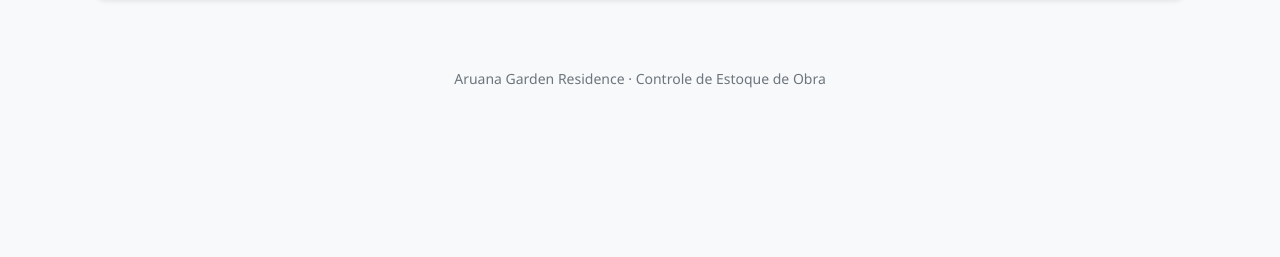
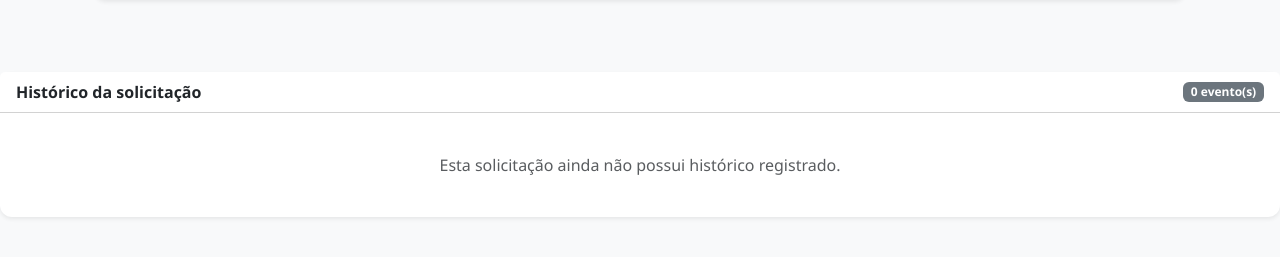
Before and after one commit to JoaoGois72/aruana-estoque, a Python web app: template app/templates/estoque/solicitacao_detalhe.html in a window 1280 px wide. Shown: the part 357-614 px from the top of the page. Run offline with Jinja, Linux system fonts and the light colour scheme; the template is opened without the code that fills it, so the values that code supplies are empty; some libraries are stand-ins or nearby versions.

Commit message:
Exibir timeline no detalhe da solicitação

```diff
--- a/app/templates/estoque/solicitacao_detalhe.html
+++ b/app/templates/estoque/solicitacao_detalhe.html
@@ -518,5 +518,200 @@ document.addEventListener("DOMContentLoaded", function () {
 
 });
 </script>
+  </div>
 
+  <!-- HISTÓRICO / TIMELINE -->
+  <div class="card shadow-sm border-0 mt-4">
+
+    <div class="card-header bg-white d-flex justify-content-between align-items-center">
+      <strong>Histórico da solicitação</strong>
+
+      <span class="badge bg-secondary">
+        {{ historico|length if historico else 0 }} evento(s)
+      </span>
+    </div>
+
+    <div class="card-body">
+
+      {% if historico %}
+
+        <div class="timeline-solicitacao">
+
+          {% for evento in historico %}
+
+            <div class="timeline-item">
+
+              <div class="timeline-marker">
+
+                {% if evento.acao == "CRIACAO" %}
+
+                  <span class="badge rounded-pill bg-secondary">
+                    +
+                  </span>
+
+                {% elif evento.acao == "ITEM_APROVADO" %}
+
+                  <span class="badge rounded-pill bg-success">
+                    ✓
+                  </span>
+
+                {% elif evento.acao == "ITEM_REJEITADO" %}
+
+                  <span class="badge rounded-pill bg-danger">
+                    ×
+                  </span>
+
+                {% elif evento.acao == "ANALISE" %}
+
+                  <span class="badge rounded-pill bg-info text-dark">
+                    ✓
+                  </span>
+
+                {% elif evento.acao in ["ITEM_ENTREGUE", "ENTREGA"] %}
+
+                  <span class="badge rounded-pill bg-primary">
+                    ✓
+                  </span>
+
+                {% else %}
+
+                  <span class="badge rounded-pill bg-dark">
+                    i
+                  </span>
+
+                {% endif %}
+
+              </div>
+
+              <div class="timeline-content">
+
+                <div class="d-flex flex-wrap justify-content-between gap-2">
+
+                  <strong>
+                    {{ evento.acao.replace("_", " ").title() }}
+                  </strong>
+
+                  <small class="text-muted">
+                    {{
+                      evento.data_evento.strftime("%d/%m/%Y %H:%M")
+                      if evento.data_evento
+                      else "-"
+                    }}
+                  </small>
+
+                </div>
+
+                <p class="mb-2 mt-2">
+                  {{ evento.descricao }}
+                </p>
+
+                <div class="d-flex flex-wrap gap-3">
+
+                  <small class="text-muted">
+                    <strong>Responsável:</strong>
+                    {{
+                      evento.usuario.nome
+                      if evento.usuario
+                      else "Sistema"
+                    }}
+                  </small>
+
+                  {% if evento.item and evento.item.material %}
+
+                    <small class="text-muted">
+                      <strong>Material:</strong>
+                      {{ evento.item.material.nome }}
+                    </small>
+
+                  {% endif %}
+
+                </div>
+
+              </div>
+
+            </div>
+
+          {% endfor %}
+
+        </div>
+
+      {% else %}
+
+        <div class="text-center text-muted py-4">
+          Esta solicitação ainda não possui histórico registrado.
+        </div>
+
+      {% endif %}
+
+    </div>
+
+  </div>
+
+</div>
+
+<style>
+.timeline-solicitacao {
+  position: relative;
+  margin-left: 8px;
+}
+
+.timeline-solicitacao::before {
+  content: "";
+  position: absolute;
+  top: 10px;
+  bottom: 10px;
+  left: 15px;
+  width: 2px;
+  background-color: #dee2e6;
+}
+
+.timeline-item {
+  position: relative;
+  display: flex;
+  gap: 16px;
+  padding-bottom: 24px;
+}
+
+.timeline-item:last-child {
+  padding-bottom: 0;
+}
+
+.timeline-marker {
+  position: relative;
+  z-index: 2;
+  min-width: 32px;
+  background-color: #fff;
+  text-align: center;
+}
+
+.timeline-marker .badge {
+  width: 30px;
+  height: 30px;
+  display: inline-flex;
+  align-items: center;
+  justify-content: center;
+  font-size: 14px;
+}
+
+.timeline-content {
+  flex: 1;
+  padding: 12px 14px;
+  background-color: #f8f9fa;
+  border: 1px solid #e9ecef;
+  border-radius: 8px;
+}
+
+@media (max-width: 576px) {
+  .timeline-content {
+    padding: 10px;
+  }
+
+  .timeline-item {
+    gap: 10px;
+  }
+}
+</style>
+
+<script>
+document.addEventListener("DOMContentLoaded", function () {
 {% endblock %}
```
